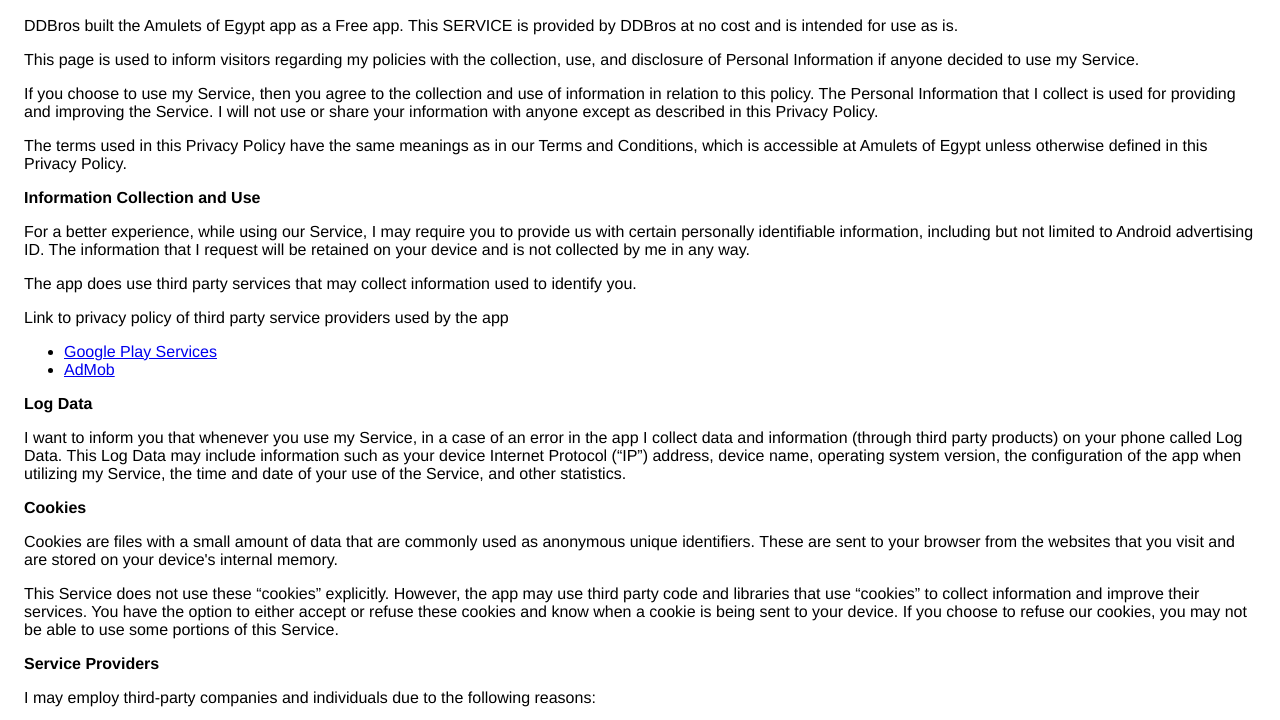
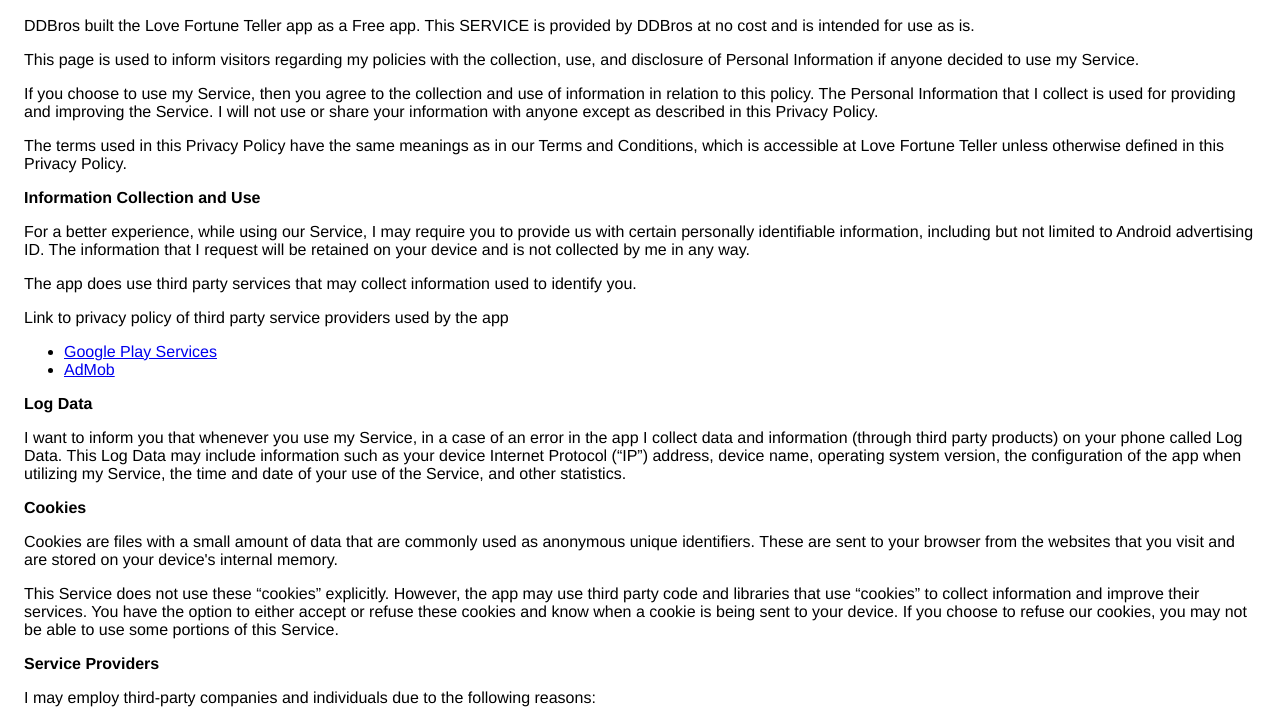
Before and after one commit to DDBros/Amulets-of-Egypt, a plain HTML site: page index.html in a window 1280 px wide. Shown: the part 75-795 px from the top of the page. Drawn offline with Linux system fonts and the light colour scheme.

Commit message:
Update index.html

```diff
--- a/index.html
+++ b/index.html
@@ -1,5 +1,4 @@
-
-<!DOCTYPE html><html> <head> <meta charset="utf-8"> <meta name="viewport" content="width=device-width"> <title>Privacy Policy</title> <style>body{font-family: "Helvetica Neue", Helvetica, Arial, sans-serif; padding:1em;}</style></head> <body><h2>Privacy Policy</h2> <p> DDBros built the Amulets of Egypt app as a Free app. This SERVICE is provided by DDBros at no cost and is intended for use as is.
+<!DOCTYPE html><html> <head> <meta charset="utf-8"> <meta name="viewport" content="width=device-width"> <title>Privacy Policy</title> <style>body{font-family: "Helvetica Neue", Helvetica, Arial, sans-serif; padding:1em;}</style></head> <body><h2>Privacy Policy</h2> <p> DDBros built the Love Fortune Teller app as a Free app. This SERVICE is provided by DDBros at no cost and is intended for use as is.
                   </p> <p>This page is used to inform visitors regarding my policies with the collection, use, and
                     disclosure of Personal Information if anyone decided to use my Service.
                   </p> <p>If you choose to use my Service, then you agree to the collection and use of information in relation
@@ -7,7 +6,7 @@
                     Service. I will not use or share your information with anyone except as described
                     in this Privacy Policy.
                   </p> <p>The terms used in this Privacy Policy have the same meanings as in our Terms and Conditions, which is accessible
-                    at Amulets of Egypt unless otherwise defined in this Privacy Policy.
+                    at Love Fortune Teller unless otherwise defined in this Privacy Policy.
                   </p> <p><strong>Information Collection and Use</strong></p> <p>For a better experience, while using our Service, I may require you to provide us with certain
                     personally identifiable information, including but not limited to Android advertising ID. The information that I request will be retained on your device and is not collected by me in any way.
                   </p> <p>The app does use third party services that may collect information used to identify you.</p> <div><p>Link to privacy policy of third party service providers used by the app</p> <ul><li><a href="https://www.google.com/policies/privacy/" target="_blank">Google Play Services</a></li> <li><a href="https://support.google.com/admob/answer/6128543?hl=en" target="_blank">AdMob</a></li> <!----> <!----> <!----> <!----> <!----></ul></div> <p><strong>Log Data</strong></p> <p> I want to inform you that whenever you use my Service, in a case of an
```
